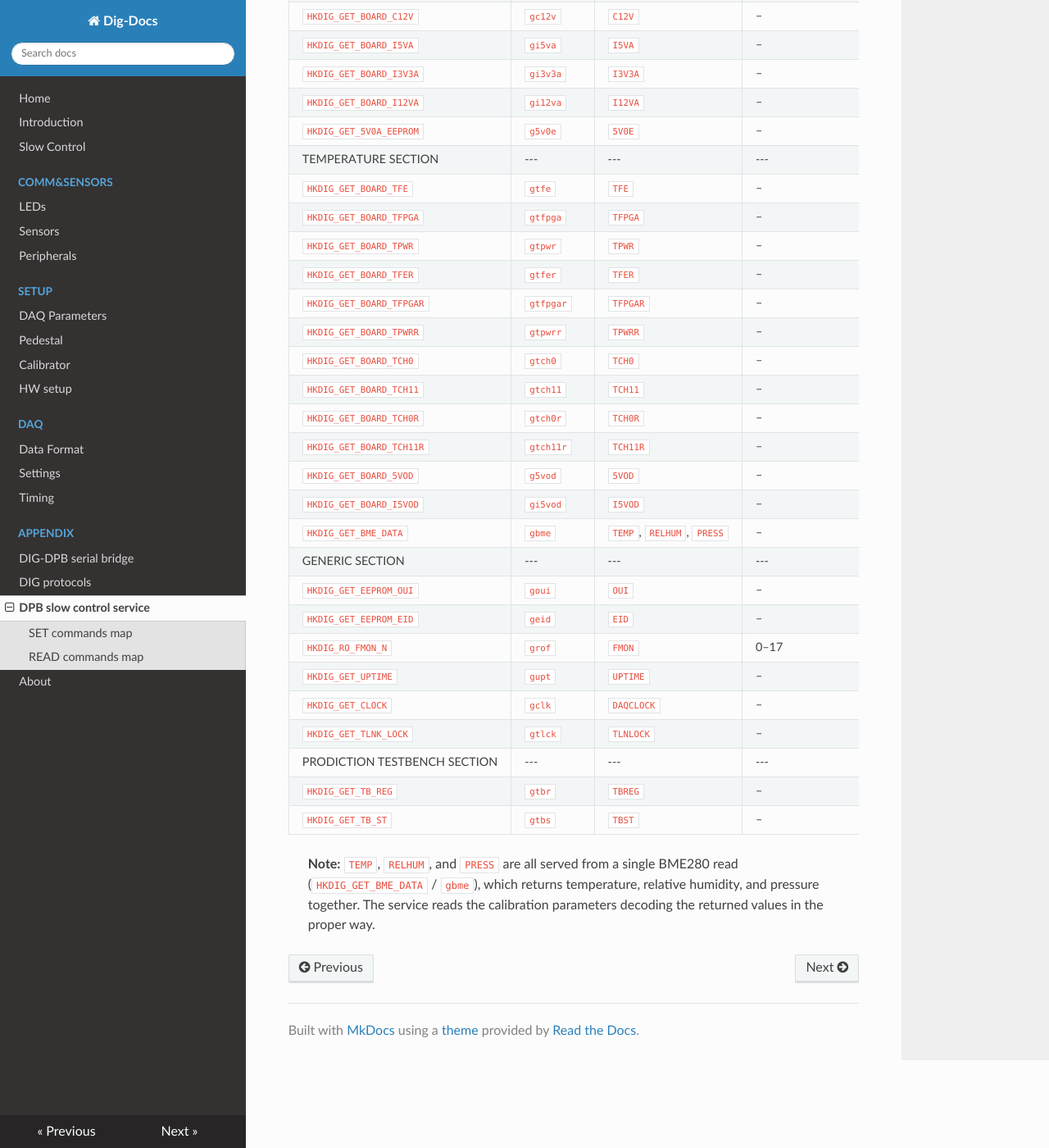
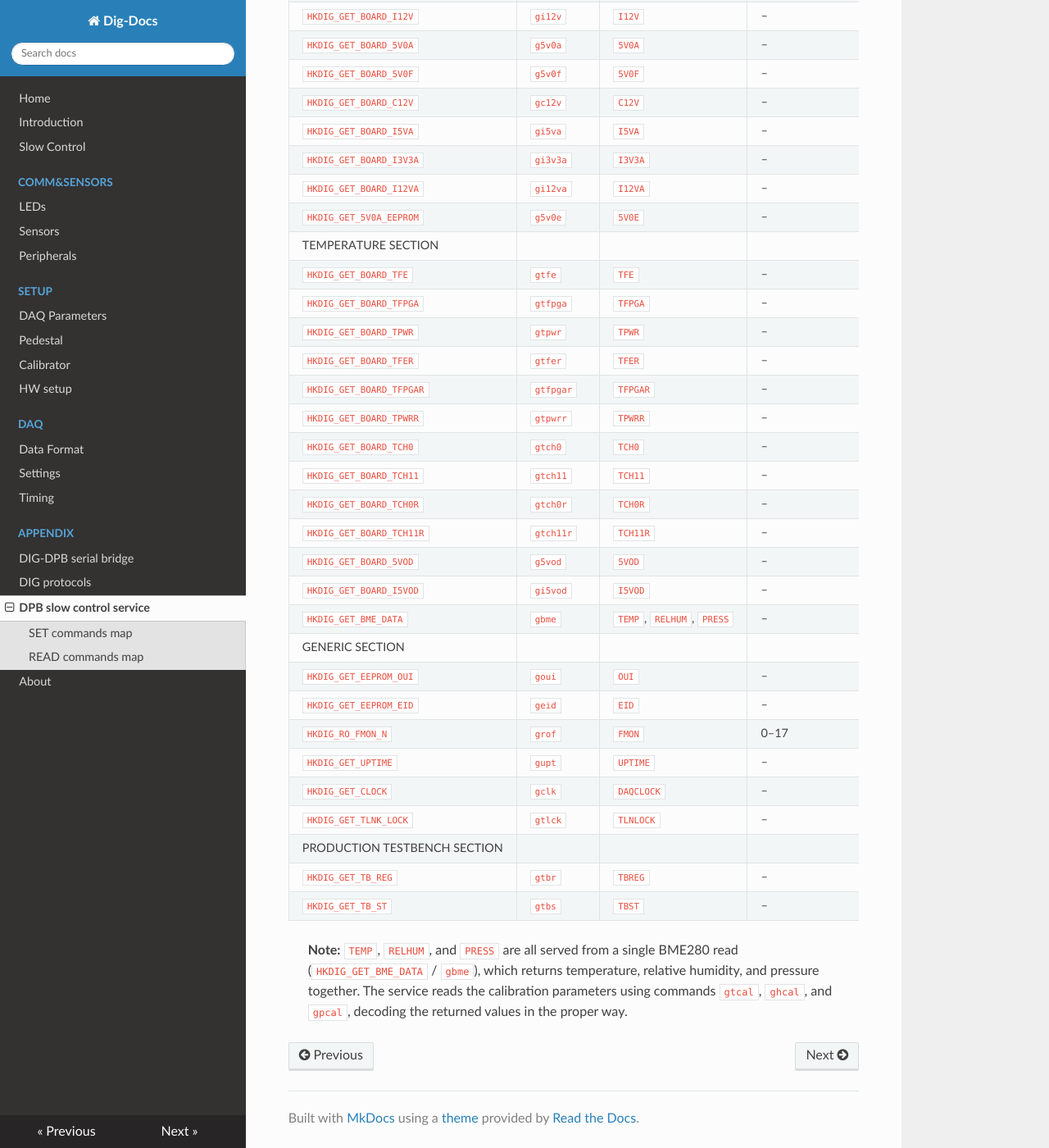
Before and after one commit to fabernet/DIGITIZER-docs, an MkDocs documentation site: the page built from docs/appendix/dpb-slowcontrol-service.md, in a window 1280 px wide and 1400 px high, scrolled down 3385 px. Shown: the whole window at 82% size. Built offline with MkDocs 1.6.1, drawn with Linux system fonts in a browser that asks for light colours; nearby versions of some CDN libraries; some of the changed text lies outside the part shown.

Commit message:
dob-slowcontrolapp tables divided into sections to help reading.

```diff
--- a/docs/appendix/dpb-slowcontrol-service.md
+++ b/docs/appendix/dpb-slowcontrol-service.md
@@ -27,23 +28,24 @@
 | `HKDIG_SET_CAL_NPDN` | `scaltp` | `CALIBPDN` | – | number |
 | `HKDIG_SET_CAL_MUTE` | `scaltm` | `CALIBMUTE` | – | number |
 | `HKDIG_SET_CAL_PLSEN` | `scalte` | `CALIBSEN` | – | number |
-|PEDESTAL SECTION|---|---|---|---|
+|PEDESTAL SECTION|||||
+| `HKDIG_SET_PED_ENABLE` | `spedn` | `PEDTYPE` | 0–17 | 0–1 |
 | `HKDIG_SET_PED_PERIOD` | `spedp` | `PEDPERIOD` | – | number |
-| `HKDIG_SET_PED_ENABLE` | `spedn` | `PEDTYPE` | 0–17 | 0–1 |
 | `HKDIG_SET_PED_STAGGER` | `speds` | `PEDSTAG` | – | number |
-|RATE MONITOR SECTION|---|---|---|---|
+|RATE MONITOR SECTION|||||
 | `HKDIG_SET_RMON_PER` | `srmp` | `RMONT` | – | number |
 | `HKDIG_RUN_RMON` | `runr` | `RMONRUN` | – | – |
 | `HKDIG_RUN_RMON_EN` / `HKDIG_RUN_RMON_DIS` | `rmne` / `rmnd` | `RMON` | – | ON/OFF |
-|OD SECTION|---|---|---|---|
+|OD SECTION|||||
 | `HKDIG_SET_OD_SEL_REG` | `sodsel` | `ODSEL` | 0–5 | 0–1 |
 | `HKDIG_SET_ADS_PSC` | `spsc` | `PSC` | 12–17 | number |
-|PERIPHERAL SECTION|---|---|---|---|
+|PERIPHERAL SECTION|||||
 | `HKDIG_SET_5V0A` | `s5v0a` | `5V0A` | – | number |
 | `HKDIG_SET_5V0A_EEPROM` | `s5v0e` | `5V0E` | – | number |
-|GENERIC SECTION|---|---|---|---|
+|PRODUCTION TESTBENCH SECTION|||||
+| `HKDIG_SET_TB_REG` | `stbr` | `TBREG` | – | number |
+|GENERIC SECTION|||||
 | `HKDIG_SET_AUR_DEMUX` | `sdmx` | `DEMUX` | – | ON/OFF |
-| `HKDIG_SET_TB_REG` | `stbr` | `TBREG` | – | number |
 | `HKDIG_TDC_RST` | `tdcr` | `TDCRST` | – | – |
 | `HKDIG_RST_AURORA_LINK` | `raur` | `AURORARST` | – | – |
 | `HKDIG_SET_CLOCK` | `sclk` | `CLOCK` | – | LOCAL/DPB |
@@ -97,7 +100,7 @@
 | `HKDIG_GET_BOARD_I3V3A` | `gi3v3a` | `I3V3A` | – |
 | `HKDIG_GET_BOARD_I12VA` | `gi12va` | `I12VA` | – |
 | `HKDIG_GET_5V0A_EEPROM` | `g5v0e` | `5V0E` | – |
-|TEMPERATURE SECTION|---|---|---|
+|TEMPERATURE SECTION||||
 | `HKDIG_GET_BOARD_TFE` | `gtfe` | `TFE` | – |
 | `HKDIG_GET_BOARD_TFPGA` | `gtfpga` | `TFPGA` | – |
 | `HKDIG_GET_BOARD_TPWR` | `gtpwr` | `TPWR` | – |
@@ -111,18 +114,19 @@
 | `HKDIG_GET_BOARD_5VOD` | `g5vod` | `5VOD` | – |
 | `HKDIG_GET_BOARD_I5VOD` | `gi5vod` | `I5VOD` | – |
 | `HKDIG_GET_BME_DATA` | `gbme` | `TEMP`, `RELHUM`, `PRESS` | – |
-|GENERIC SECTION|---|---|---|---|
+|GENERIC SECTION|||||
 | `HKDIG_GET_EEPROM_OUI` | `goui` | `OUI` | – |
 | `HKDIG_GET_EEPROM_EID` | `geid` | `EID` | – |
 | `HKDIG_RO_FMON_N` | `grof` | `FMON` | 0–17 |
 | `HKDIG_GET_UPTIME` | `gupt` | `UPTIME` | – |
 | `HKDIG_GET_CLOCK` | `gclk` | `DAQCLOCK` | – |
 | `HKDIG_GET_TLNK_LOCK` | `gtlck` | `TLNLOCK` | – |
-|PRODICTION TESTBENCH SECTION|---|---|---|---|
+|PRODUCTION TESTBENCH SECTION|||||
 | `HKDIG_GET_TB_REG` | `gtbr` | `TBREG` | – |
 | `HKDIG_GET_TB_ST` | `gtbs` | `TBST` | – |
 
 > **Note:** `TEMP`, `RELHUM`, and `PRESS` are all served from a single BME280
 > read (`HKDIG_GET_BME_DATA` / `gbme`), which returns temperature, relative
 > humidity, and pressure together. The service reads the calibration parameters
-> decoding the returned values in the proper way.
+> using commands `gtcal`, `ghcal`, and `gpcal`, decoding the returned values
+> in the proper way.
```
Also changed, not shown: other parts of docs/appendix/dpb-slowcontrol-service.md (+9 -7 lines).
